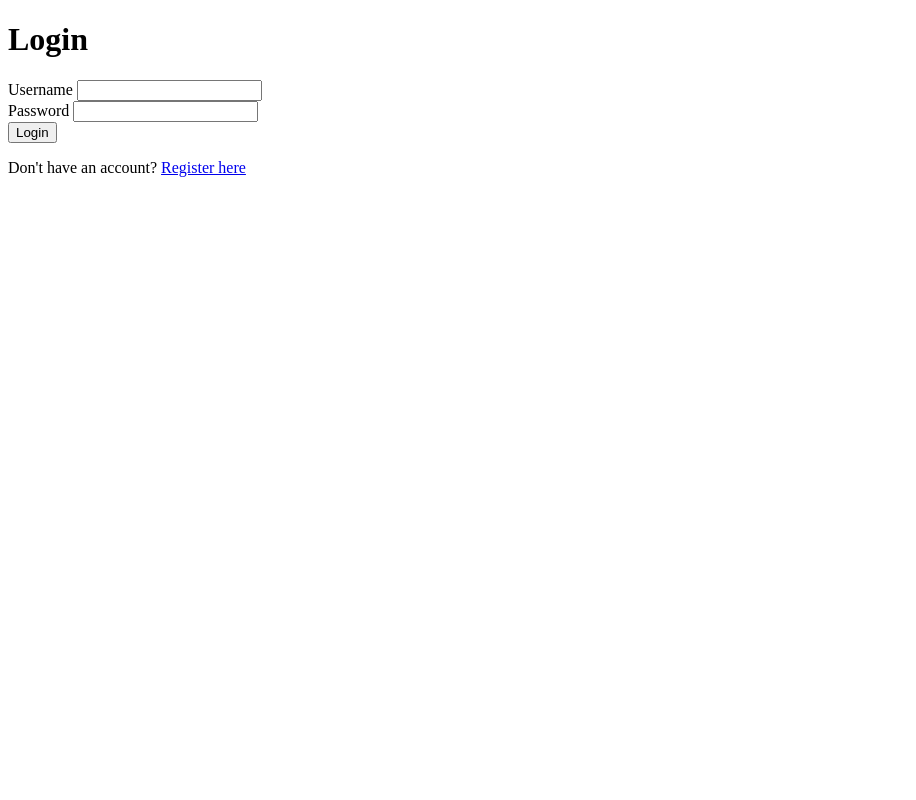
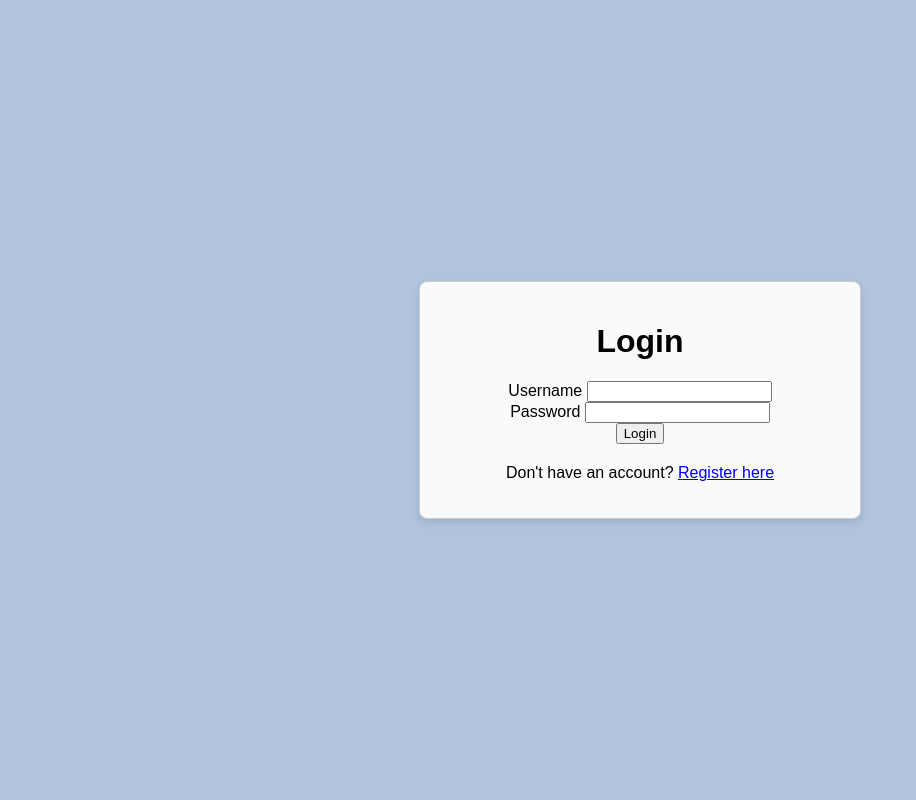
Before and after one commit to e-kari/CRUD-Blog, a Flask app: page /login in a window 1280 px wide. Shown: the whole page, without its empty margins (0-916 px from the left). Run offline with Flask 3, Linux system fonts and the light colour scheme.

Commit message:
adding some color and stlye

```diff
--- a/static/css/style.css
+++ b/static/css/style.css
@@ -0,0 +1,28 @@
+body {
+    display: flex;
+    justify-content: center;
+    align-items: center;
+    min-height: 100vh;
+    margin: 0;
+    font-family: Arial, sans-serif;
+    background-color: lightsteelblue;
+}
+
+.container {
+    text-align: center;
+    padding: 20px;
+    border: 1px solid #ccc;
+    border-radius: 8px;
+    box-shadow: 0 4px 8px rgba(0, 0, 0, 0.1);
+    background-color: #fafafa;
+    width: 100%;
+    max-width: 400px; /* Adjust the max width as necessary */
+}
+
+form {
+    margin-bottom: 20px;
+}
+
+.register-link {
+    margin-top: 10px;
+}
--- a/templates/login.html
+++ b/templates/login.html
@@ -3,9 +3,12 @@
 <head>
     <meta charset="UTF-8">
     <meta name="viewport" content="width=device-width, initial-scale=1.0">
+    <link rel="stylesheet" href="/static/css/style.css">
     <title>Login</title>
 </head>
 <body>
+<!--made a container for login in square do I could do some editing to it (YHR)-->
+    <div class="container">
         <h1>Login</h1>
         <form method="POST" action="{{ url_for('login') }}">
             <div>
@@ -21,7 +24,7 @@
             </div>
         </form>
 
-    <p>Don't have an account? <a href="{{ url_for('register') }}">Register here</a></p>
+        <p class="register-link">Don't have an account? <a href="{{ url_for('register') }}">Register here</a></p>
 
         {% with messages = get_flashed_messages(with_categories=true) %}
             {% if messages %}
@@ -32,5 +35,6 @@
                 </ul>
             {% endif %}
         {% endwith %}
+    </div>
 </body>
 </html>
```
Lines whose indentation alone changed are shown as unchanged.
